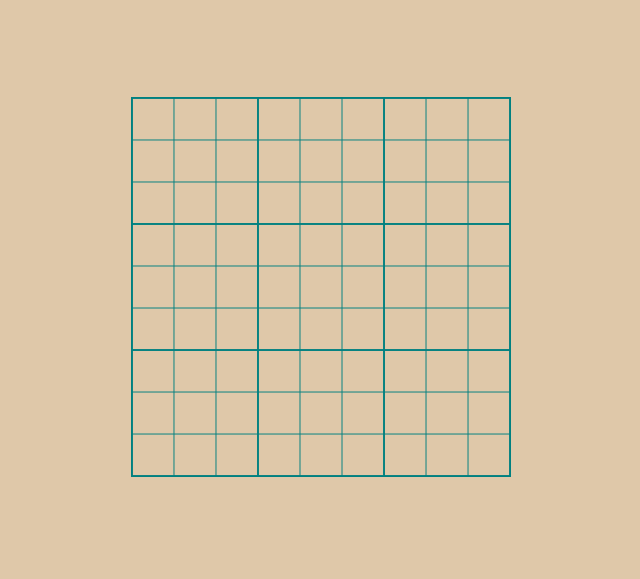
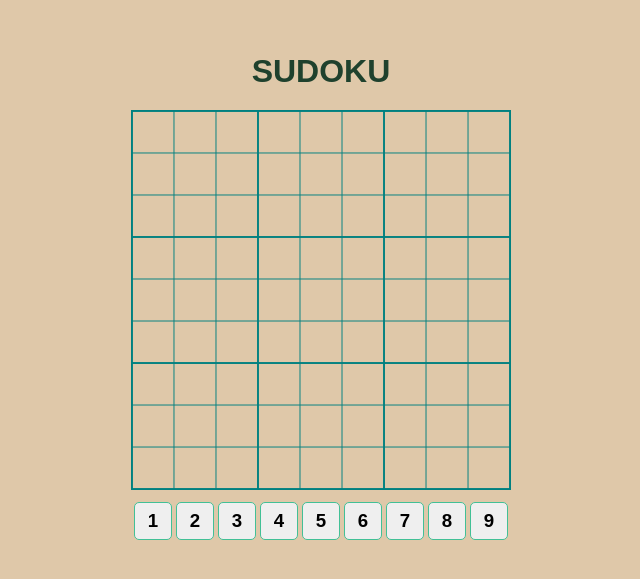
Before and after one commit to cesargodoi/sudoku, a Vue app: page / in a window 1280 px wide. Shown: the part 113-692 px from the top of the page, without its empty margins (319-959 px from the left). Built offline with nearby package versions, Linux system fonts and the light colour scheme.

Commit message:
creating a GameKeyboard component

```diff
--- a/src/App.vue
+++ b/src/App.vue
@@ -1,6 +1,8 @@
 <template>
   <div id="game">
+    <h1>Sudoku</h1>
     <game-board />
+    <game-keyboard @setNumber="setNumber" />
   </div>
 </template>
 
@@ -9,6 +11,16 @@ import "./css/global.css";
 
 export default {
   name: "App",
+  data() {
+    return {
+      selectedNumber: null,
+    };
+  },
+  methods: {
+    setNumber(num) {
+      this.selectedNumber = num;
+    },
+  },
 };
 </script>
 
--- /dev/null
+++ b/src/components/GameKeyboard.vue
@@ -0,0 +1,65 @@
+<template>
+  <div id="keyboard">
+    <button
+      v-for="num in keys"
+      :key="num"
+      :class="{ inUse: inUse(num) }"
+      @click="getNumber(num)"
+    >
+      {{ num }}
+    </button>
+  </div>
+</template>
+
+<script>
+export default {
+  name: "keyboard",
+  data() {
+    return {
+      keys: "123456789",
+      num: "",
+    };
+  },
+  methods: {
+    getNumber(num) {
+      this.num = +num;
+      this.$emit("setNumber", +num);
+    },
+    inUse(num) {
+      return this.num === +num ? true : false;
+    },
+  },
+  emits: ["setNumber"],
+};
+</script>
+
+<style scoped>
+#keyboard {
+  width: 380px;
+  padding-top: 10px;
+  display: flex;
+  flex-direction: row;
+  align-items: center;
+  justify-content: center;
+  flex-wrap: wrap;
+}
+
+button {
+  width: 38px;
+  height: 38px;
+  margin: 2px;
+  font-size: 14pt;
+  font-weight: bolder;
+  border: 1px #42c096 solid;
+  border-radius: 5px;
+}
+
+button:hover {
+  background-color: wheat;
+  opacity: 0.7;
+}
+
+.inUse {
+  background-color: #42c096;
+}
+</style>
--- a/src/main.js
+++ b/src/main.js
@@ -2,9 +2,11 @@ import { createApp } from "vue";
 import App from "./App.vue";
 
 import GameBoard from "./components/GameBoard.vue";
+import GameKeyboard from "./components/GameKeyboard.vue";
 
 const app = createApp(App);
 
 app.component("game-board", GameBoard);
+app.component("game-keyboard", GameKeyboard);
 
 app.mount("#app");
```
